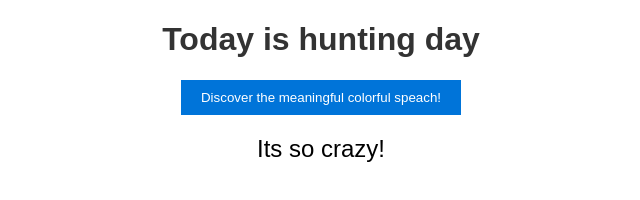
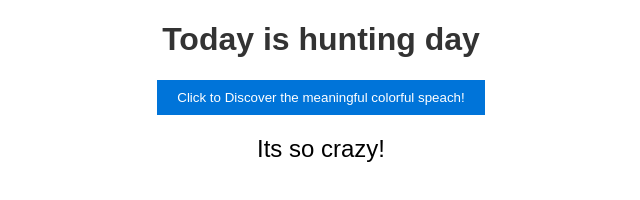
Before and after one commit to Armellectx/Projet_todo, a plain HTML site: page index.html in a window 1280 px wide. Shown: the whole page, without its empty margins (319-959 px from the left). Drawn offline with Linux system fonts and the light colour scheme.

Commit message:
Update index.html

```diff
--- a/index.html
+++ b/index.html
@@ -8,7 +8,7 @@
 </head>
 <body>
     <h1>Today is hunting day</h1>
-    <button id="changeColorButton">Discover the meaningful colorful speach!</button>
+    <button id="changeColorButton">Click to Discover the meaningful colorful speach!</button>
     <div id="colorDisplay">Its so crazy!</div>
     <script src="script.js"></script>
 </body>
```
